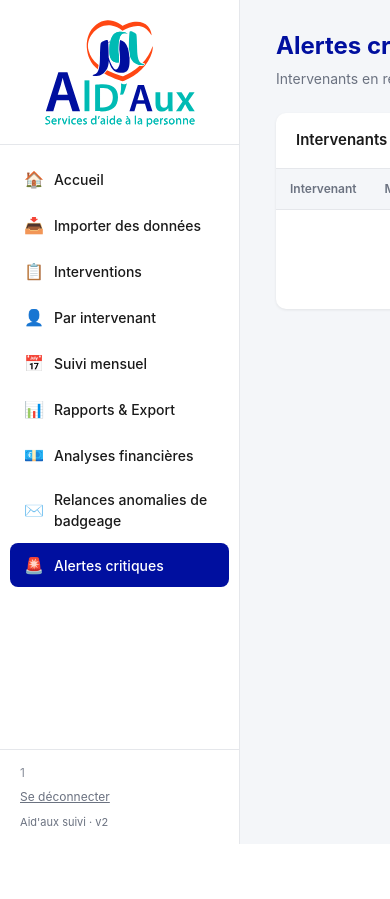
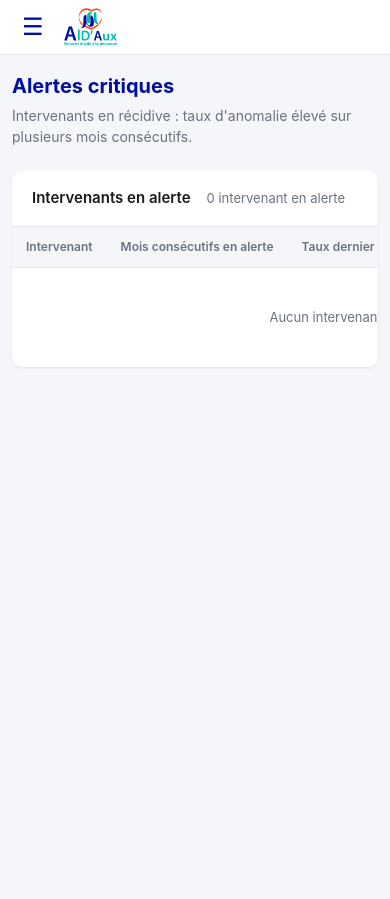
Before and after one commit to leagoetz68-rgb/aidaux-suivi, a Flask app: page /alertes in a window 390 px wide; the page is wider, and only the part inside the window is pictured. Before the commit the page ends 844 px from the top of that part, so only its background shows below. Run offline with Flask 3, Linux system fonts and the light colour scheme; the visitor is signed in with stand-in values (Sample User, id 1); data that the repository does not hold is empty; some libraries are stand-ins or nearby versions.

Commit message:
Suivi : affichage adapté au téléphone (menu repliable ☰, contenu pleine largeur)
Co-Authored-By: Claude Opus 5.5 <noreply@anthropic.com>
Claude-Session: https://claude.ai/code/session_01NfHD2RPAhLyhoC45XETPC1

```diff
--- a/static/style.css
+++ b/static/style.css
@@ -307,3 +307,24 @@ tbody td { padding: 11px 14px; }
   font-size: 15px; color: var(--navy); font-weight: 500;
 }
 #loading-overlay.active { display: flex; }
+
+/* ── TÉLÉPHONE : menu repliable, contenu pleine largeur ── */
+.mobile-bar, .menu-fond { display: none; }
+@media (max-width: 800px) {
+  html, body { overflow-x: hidden; }
+  .mobile-bar {
+    display: flex; align-items: center; gap: 12px; position: sticky; top: 0; z-index: 30;
+    background: var(--surface); border-bottom: 1px solid var(--border); padding: 8px 14px;
+  }
+  .mobile-bar img { height: 38px; width: auto; }
+  .menu-btn { font-size: 24px; background: none; border: 0; padding: 4px 8px; color: var(--navy); cursor: pointer; }
+  .sidebar { z-index: 50; transform: translateX(-100%); transition: transform .2s ease; overflow-y: auto; }
+  body.menu-ouvert .sidebar { transform: none; }
+  body.menu-ouvert .menu-fond { display: block; position: fixed; inset: 0; background: rgba(0,0,0,.35); z-index: 40; }
+  .content { margin-left: 0; padding: 16px 12px; max-width: 100%; min-width: 0; }
+  .page-header h1 { font-size: 20px; }
+  .kpi-grid { grid-template-columns: 1fr 1fr !important; gap: 10px; }
+  .chart-row { grid-template-columns: 1fr !important; }
+  table { display: block; overflow-x: auto; max-width: 100%; }
+  .content canvas { max-width: 100% !important; }
+}
--- a/templates/base.html
+++ b/templates/base.html
@@ -12,11 +12,16 @@
   <meta name="viewport" content="width=device-width, initial-scale=1.0" />
   <title>{% block title %}Aid'aux suivi{% endblock %}</title>
   <link rel="icon" type="image/svg+xml" href="/static/logo.svg" />
-  <link rel="stylesheet" href="/static/style.css?v=16" />
+  <link rel="stylesheet" href="/static/style.css?v=17" />
   <script src="https://cdn.jsdelivr.net/npm/chart.js@4.4.1/dist/chart.umd.min.js"></script>
 </head>
 <body>
 <div id="loading-overlay">Chargement…</div>
+<div class="mobile-bar">
+  <button class="menu-btn" type="button" onclick="document.body.classList.toggle('menu-ouvert')" aria-label="Menu">☰</button>
+  <img src="/static/logo.svg" alt="Aid'aux" />
+</div>
+<div class="menu-fond" onclick="document.body.classList.remove('menu-ouvert')"></div>
 <div class="app-layout">
   <!-- ── SIDEBAR ── -->
   <aside class="sidebar">
```
